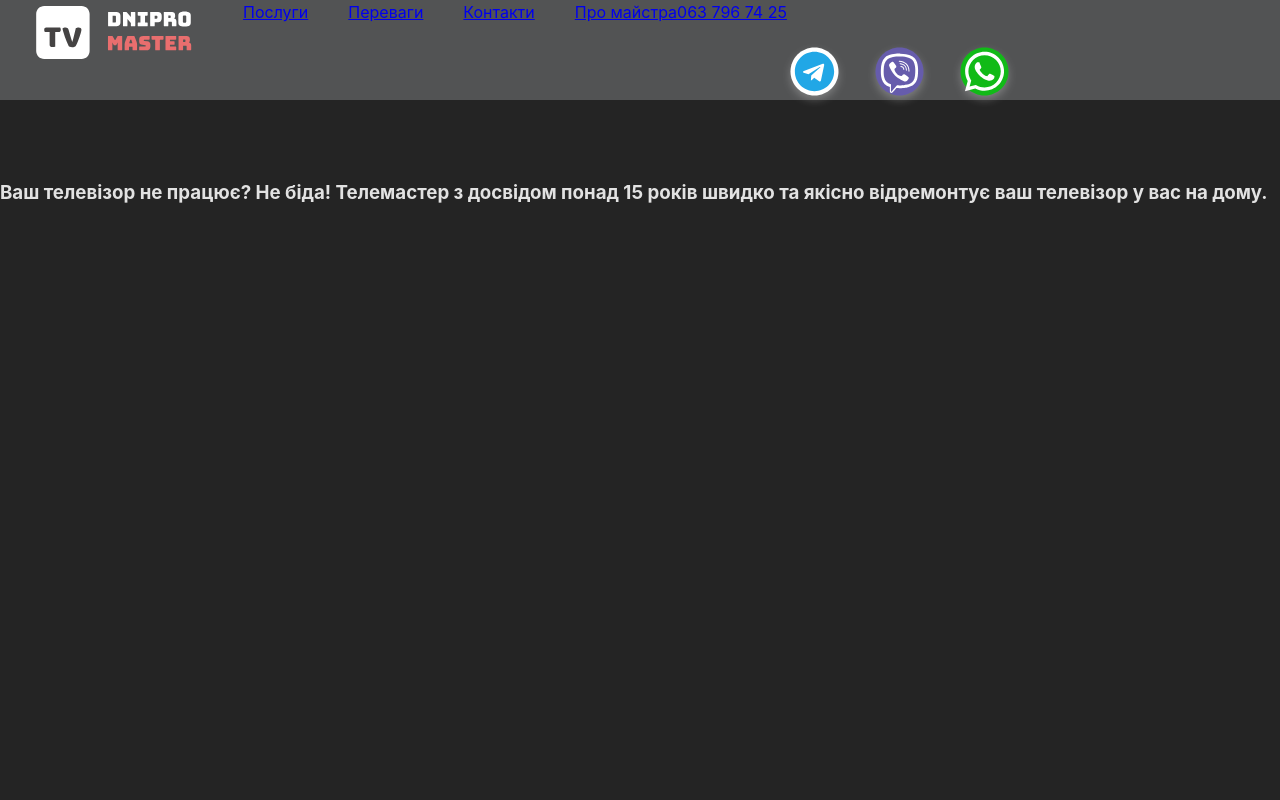
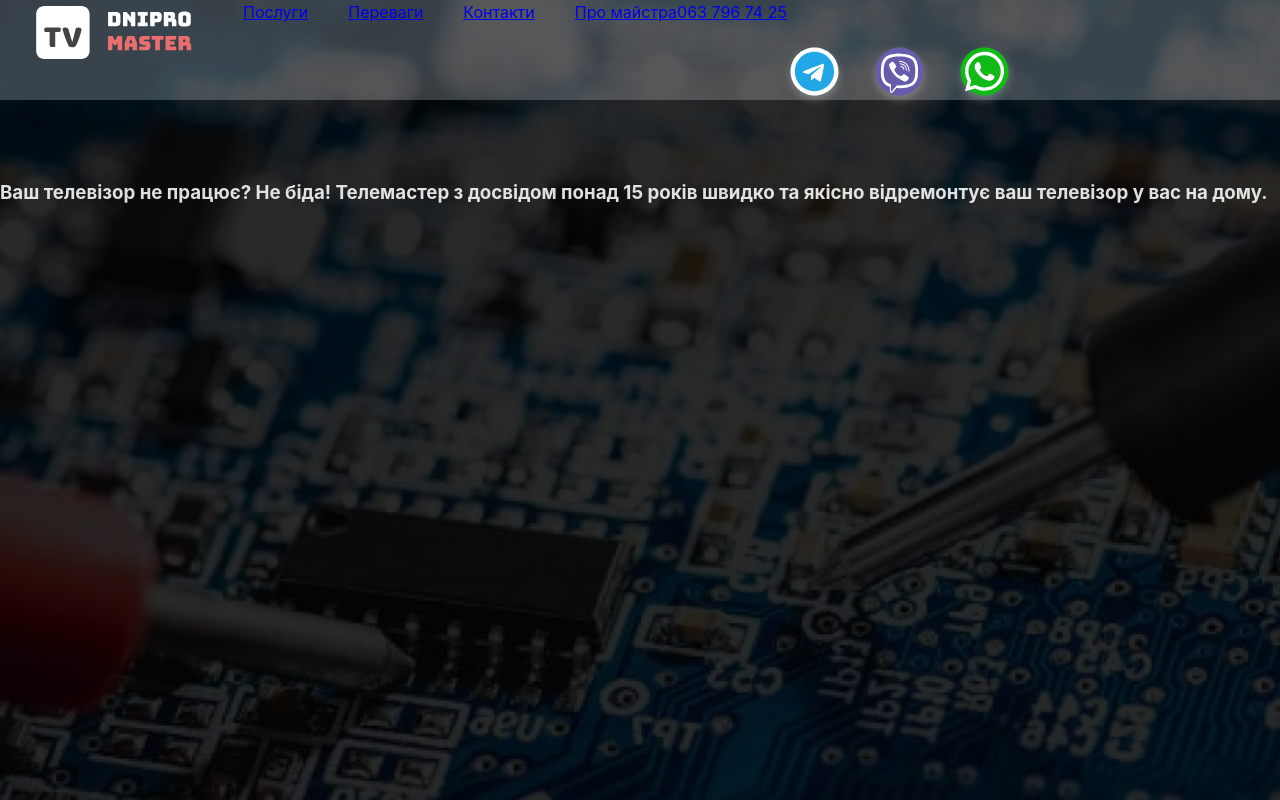
Before and after one commit to IrynaRybka/tv-master, a React (Vite) app: page / in a window 1280 px wide. Shown: the top 800 px of the page. Built offline with nearby package versions, Linux system fonts and the light colour scheme.

Commit message:
add background image

```diff
--- a/src/components/Hero/Hero.module.css
+++ b/src/components/Hero/Hero.module.css
@@ -2,6 +2,11 @@
     height: 684px;
     padding-top: 160px;
     width: 1440px;
+    background-image: linear-gradient(
+        to bottom,
+        rgba(0, 0, 0, 0.84),
+        rgba(0, 0, 0, 0.84)
+      ), url(../../images/background-hero.jpg);
     background-size: cover;
     background-position: center;
     background-repeat: no-repeat;
```
